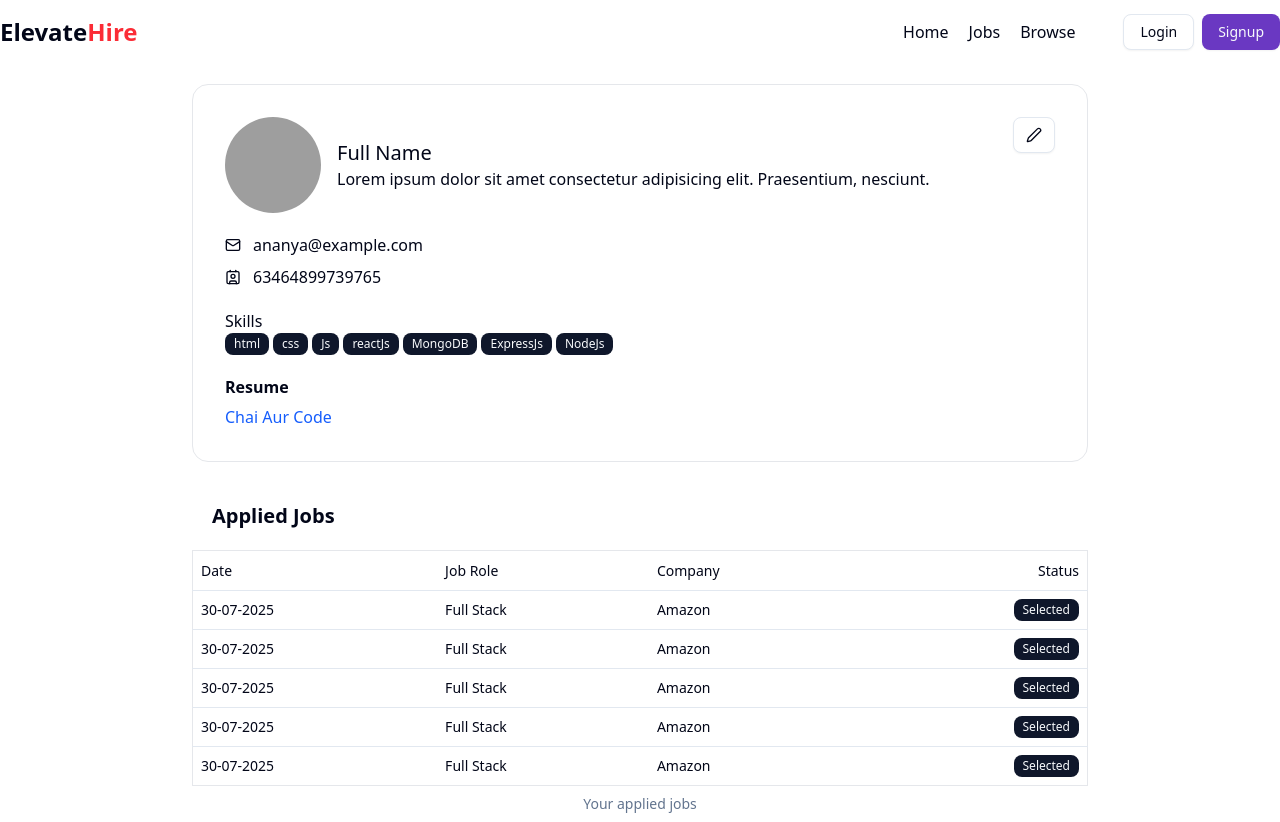
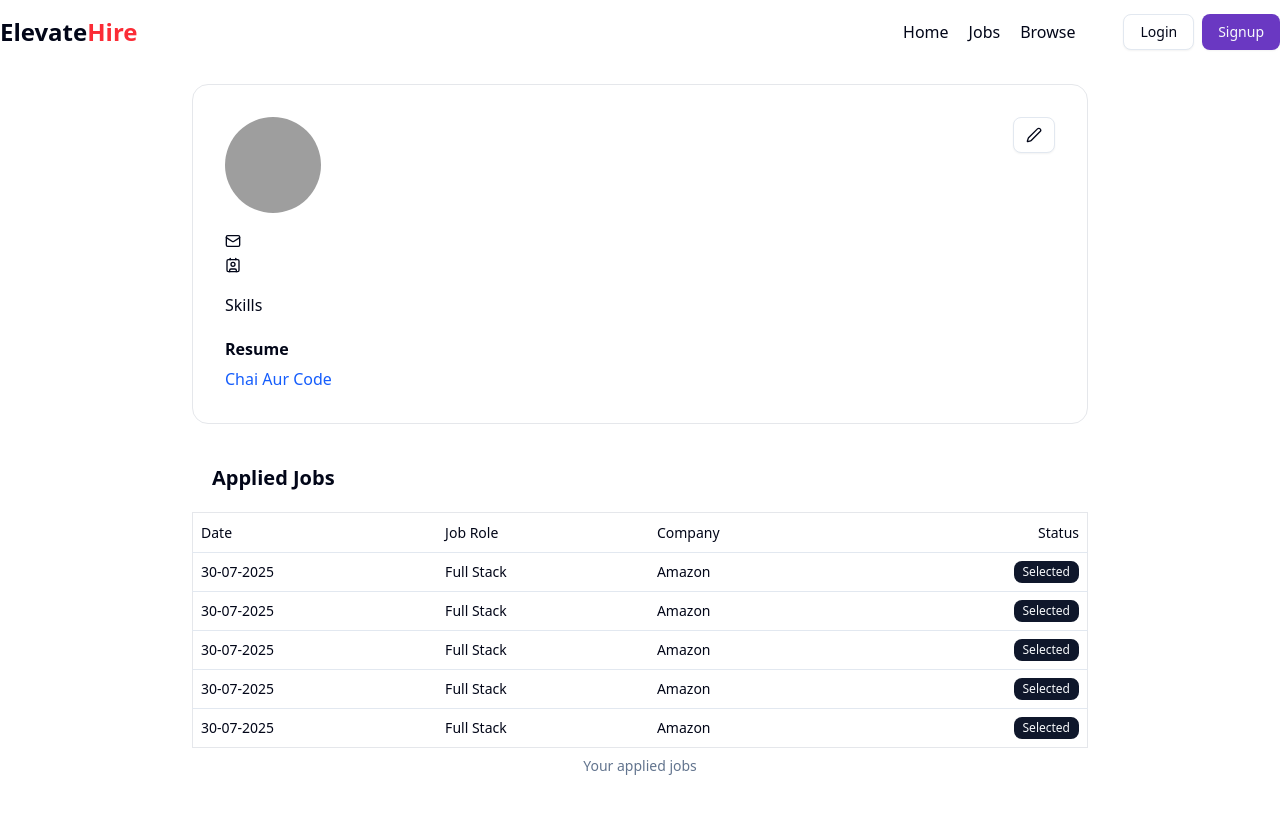
Before and after one commit to AnanyaRaj14/Job_Portal, a React (Vite) app in the folder frontend/: page /profile in a window 1280 px wide. After the commit the page ends 800 px from the top, so only its background shows below. Built offline with nearby package versions, Linux system fonts and the light colour scheme; grey boxes are pictures that could not be loaded.

Commit message:
profile page

```diff
--- a/frontend/src/components/Profile.jsx
+++ b/frontend/src/components/Profile.jsx
@@ -7,12 +7,14 @@
 import { Label } from './ui/label'
 import AppliedJobTable from './AppliedJobTable'
 import UpdateProfileDialog from './UpdateProfileDialog'
+import { useSelector } from 'react-redux'
 
-const skills = ["html", "css", "Js", "reactJs", "MongoDB", "ExpressJs", "NodeJs"];
+// const skills = ["html", "css", "Js", "reactJs", "MongoDB", "ExpressJs", "NodeJs"];
 const isResume = true;
 
 const Profile = () => {
     const [open, setOpen] = useState(false);
+    const {user} = useSelector(store=>store.auth);
 
     return (
         <div>
@@ -26,8 +28,8 @@
                             </AvatarImage>
                         </Avatar>
                         <div>
-                            <h1 className='font-medium text-xl'>Full Name</h1>
-                            <p>Lorem ipsum dolor sit amet consectetur adipisicing elit. Praesentium, nesciunt.</p>
+                            <h1 className='font-medium text-xl'>{user?.fullname}</h1>
+                            <p>{user?.profile?.bio}</p>
                         </div>
                     </div>
                     <Button
@@ -38,18 +40,18 @@
                 <div className='my-5'>
                     <div className='flex items-center gap-3 my-2'>
                         <Mail className='h-4 w-4' />
-                        <span>ananya@example.com</span>
+                        <span>{user?.email}</span>
                     </div>
                     <div className='flex items-center gap-3 my-2'>
                         <Contact className='h-4 w-4' />
-                        <span>63464899739765</span>
+                        <span>{user?.phoneNumber}</span>
                     </div>
                 </div>
                 <div className='my-5'>
                     <h1>Skills</h1>
                     <div className='flex items-center gap-1'>
                         {
-                            skills.length != 0 ? skills.map((item, index) => <Badge key={index} >{item}</Badge>) : <span>NA</span>
+                            user?.profile?.skills.length != 0 ? user?.profile?.skills.map((item, index) => <Badge key={index} >{item}</Badge>) : <span>NA</span>
                         }
                     </div>
                 </div>
```
Also changed, not shown: 1 other file (tests, documents, lock files or other folders).
